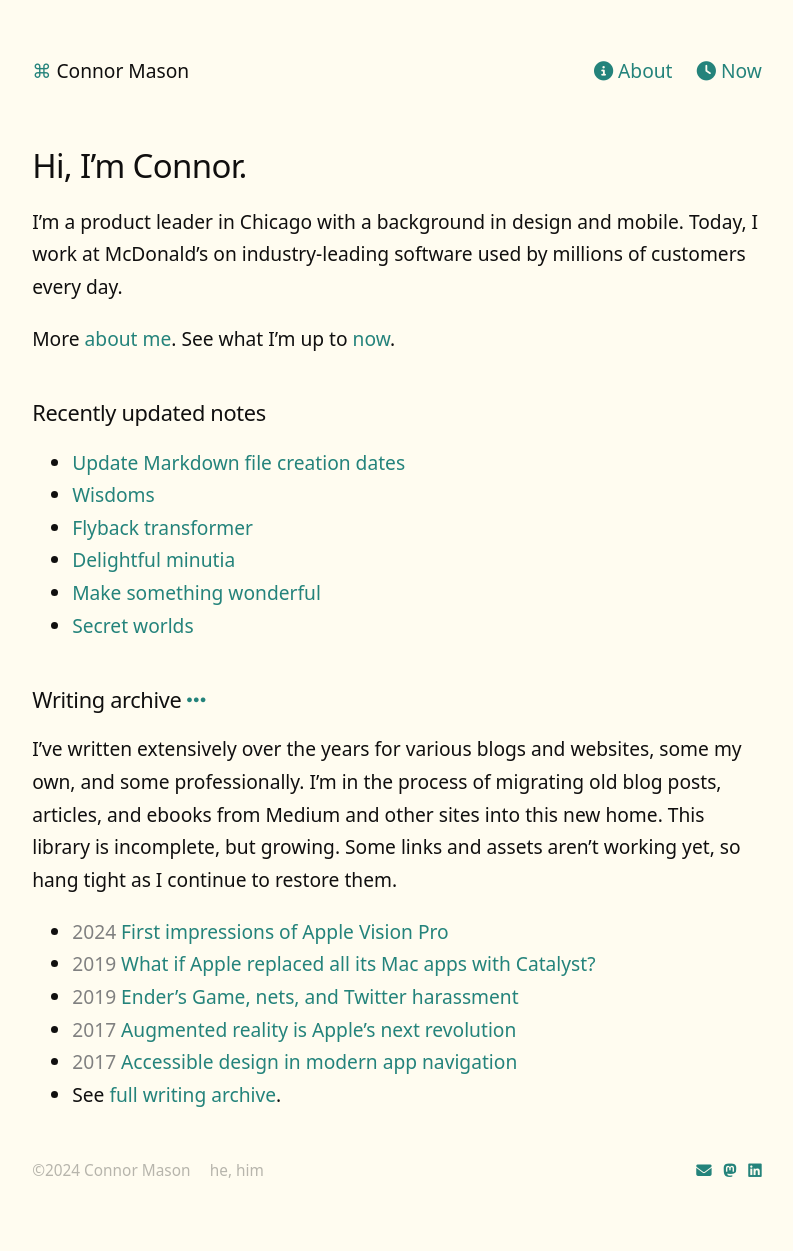
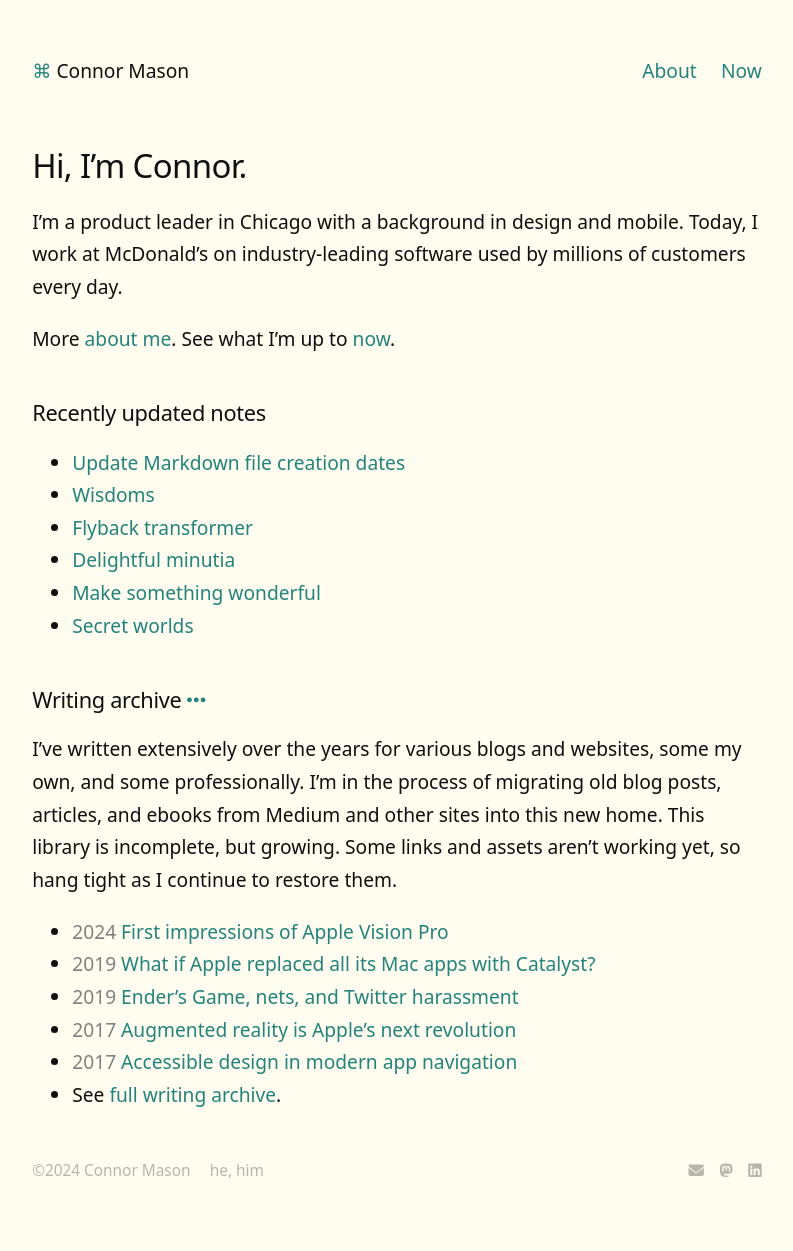
Before and after one commit to conmas/site, a Jekyll site: the page built from _pages/index.md, in a window 1280 px wide. Shown: the whole page, without its empty margins (243-1036 px from the left). Built offline with Jekyll 4.4.1, drawn with Linux system fonts in a browser that asks for light colours; nearby versions of some CDN libraries.

Commit message:
Footer links

```diff
--- a/_includes/footer.html
+++ b/_includes/footer.html
@@ -4,8 +4,8 @@
 		<span>he, him</span>
 	</span>
 	<span>
-		<script>n='connor';d='mason';t='me';document.write('<a href="mailto:'+n+'@'+d+'.'+t+'" style="margin-right: 0.5em;" target="_blank"><i class="fa-solid fa-envelope"></i></a>');</script>
-		<a href="https://hachyderm.io/@connor" rel="me" style="margin-right: 0.5em;" target="_blank"><i class="fa-brands fa-mastodon"></i></a>
-		<a href="https://linkedin.com/in/cnnrmsn" target="_blank"><i class="fa-brands fa-linkedin"></i></a>
+		<script>n='connor';d='mason';t='me';document.write('<a href="mailto:'+n+'@'+d+'.'+t+'" class="footer-link" target="_blank"><i class="fa-solid fa-envelope"></i></a>');</script>
+		<a href="https://hachyderm.io/@connor" rel="me" class="footer-link" target="_blank"><i class="fa-brands fa-mastodon"></i></a>
+		<a href="https://linkedin.com/in/cnnrmsn" class="footer-link" target="_blank"><i class="fa-brands fa-linkedin"></i></a>
 	</span>
 </div>
--- a/_includes/nav.html
+++ b/_includes/nav.html
@@ -1,7 +1,7 @@
 <div style="display: flex; justify-content: space-between; align-items: center;">
     <a class="internal-link" href="{{ site.baseurl }}/">⌘ <span id="site-title">{{ site.title }}</span></a>
     <span>
-        <a class="internal-link" style="margin-right: 1em;" href="/about"><i class="fa-solid fa-circle-info"></i> About</a>
-        <a class="internal-link" href="/now"><i class="fa-solid fa-clock"></i> Now</a>
+        <a class="internal-link" style="margin-right: 1em;" href="/about">About</a>
+        <a class="internal-link" href="/now">Now</a>
     </span>
 </div>
--- a/_sass/_style.scss
+++ b/_sass/_style.scss
@@ -185,6 +185,11 @@ a {
   }
 }
 
+.footer-link {
+  margin-left: .75em;
+  color: var(--tx-3);
+}
+
 nav { margin: 1em 0 3em; }
 
 .backlinks, .toots, .toot-body { font-size: 0.9em }
```
